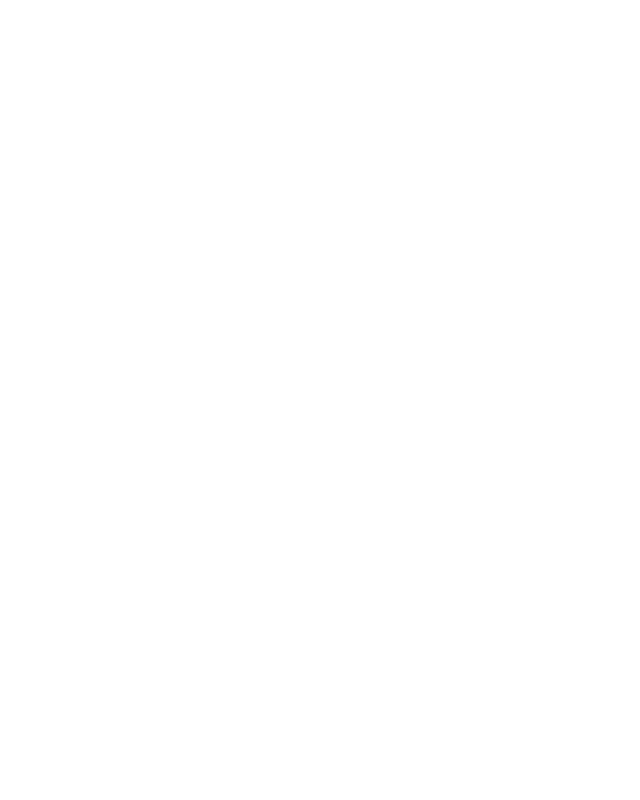
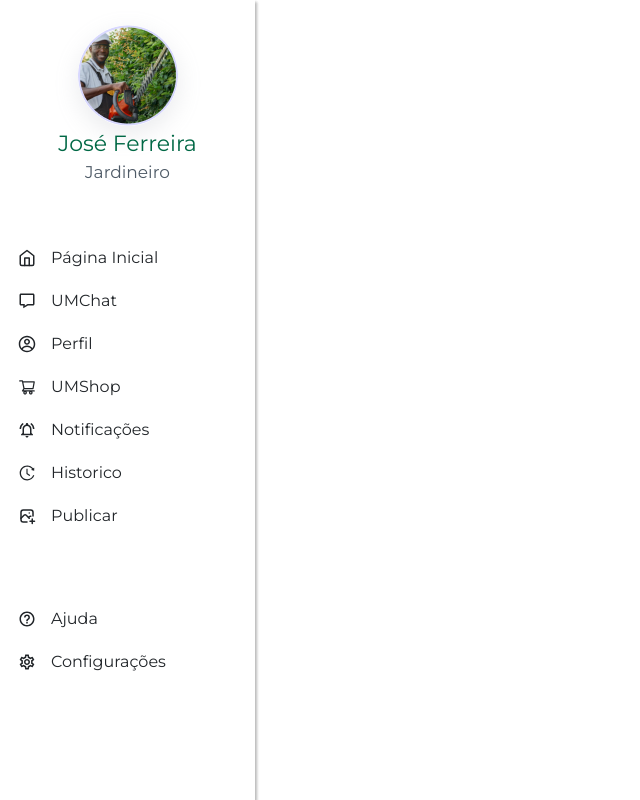
Before and after one commit to sejaumbu/seja-umbu, a React (Vite) app: page / in a window 1280 px wide. Shown: the whole page, without its empty margins (0-640 px from the left). Built offline with nearby package versions, Linux system fonts and the light colour scheme.

Commit message:
add: dashboard

```diff
--- a/src/App.css
+++ b/src/App.css
@@ -4,10 +4,10 @@
 
 } */
 
-/* Modificação para testar a tela de login */
+/* Modificação para testar a tela de login
 .teste{
     display: flex;
     justify-content: center;
     width: 100vw;
     height: 100vh;
-}
+} */
--- a/src/App.jsx
+++ b/src/App.jsx
@@ -13,7 +13,7 @@
       {/* <UmchatF/>
       <Header />
       <Footer /> */}
-
+<Dashboard/>
     </div>
   )
 }
--- a/src/components/barraLateral/barraLateral.css
+++ b/src/components/barraLateral/barraLateral.css
@@ -4,6 +4,8 @@
 }
 
 .barraLateral {
+    position: fixed;
+    height: 100vh;
     width: 255px;
     height: 100vh;
     box-shadow: rgba(0, 0, 0, 0.15) 1.95px 1.95px 2.6px;}
@@ -11,13 +13,10 @@
 .itemSite {
     margin: 10px;
 }
-
 .container {
     padding: 8px;
 
 }
-
-
 .cardJardineiro {
     padding: 10px;
 }
--- a/src/pages/dashboard/Dashboard.jsx
+++ b/src/pages/dashboard/Dashboard.jsx
@@ -1,13 +1,16 @@
 import React from 'react'
 import BarraLateral from '../../components/barraLateral/BarraLateral'
-import Header from '../../components/header/Header';
+
+
 
 function Dashboard() {
   return (
-    <div className='sepador'>
-        <div> <BarraLateral ></BarraLateral></div>
+    <div>
+      <div className='sepador'>
+        <div className='barraLateral'> <BarraLateral /></div>
+      </div>
+    </div>
 
-    </div>
   )
 }
 
--- a/src/pages/dashboard/dashboard.css
+++ b/src/pages/dashboard/dashboard.css
@@ -1,7 +1,3 @@
-
-
-
-.separador{
-    display: grid;
-    grid-template-columns: 1fr 1fr;
+*{
+    margin: 0;
 }
```
